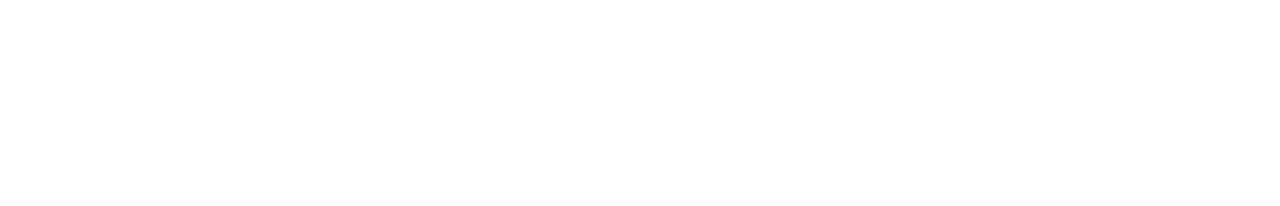
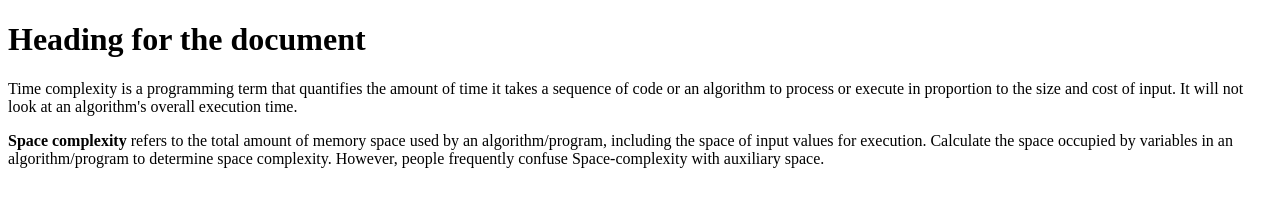
Before and after one commit to acciojob/time-and-space-complexity-yogniku, a website: page main.html in a window 1280 px wide. Drawn offline with Linux system fonts and the light colour scheme.

Commit message:
created a submission

```diff
--- a/main.html
+++ b/main.html
@@ -7,7 +7,10 @@
 </head>
 
 <body>
-	<!-- the entire body must be written by student -->
+	<h1>Heading for the document</h1>
+	<p>Time complexity is a programming term that quantifies the amount of time it takes a sequence of code or an algorithm to process or execute in proportion to the size and cost of input. It will not look at an algorithm's overall execution time.
+	</p>
+	<p><b>Space complexity</b> refers to the total amount of memory space used by an algorithm/program, including the space of input values for execution. Calculate the space occupied by variables in an algorithm/program to determine space complexity. However, people frequently confuse Space-complexity with auxiliary space.</p>
     <script type="text/javascript" src="./script.js">
 </script>
 
```
